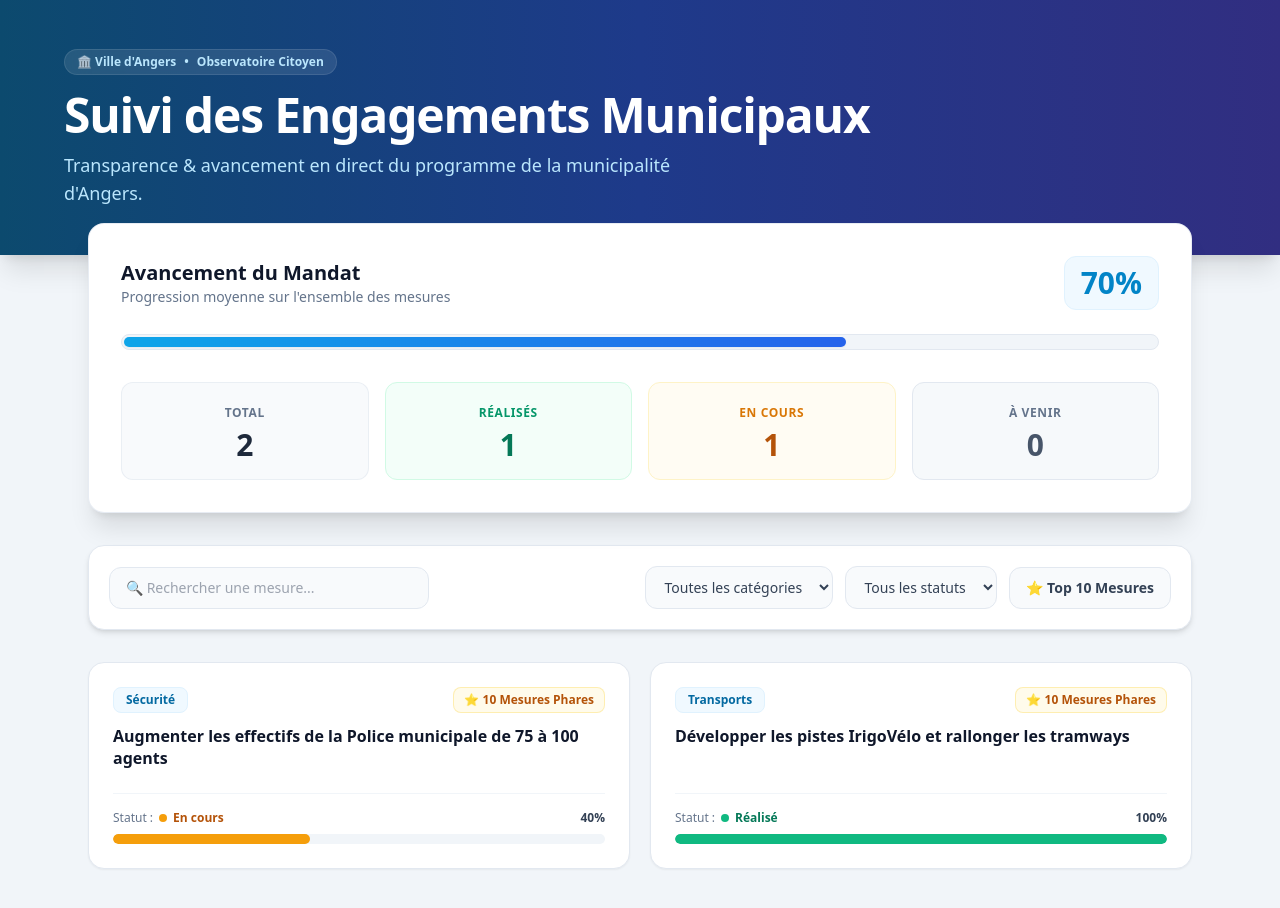
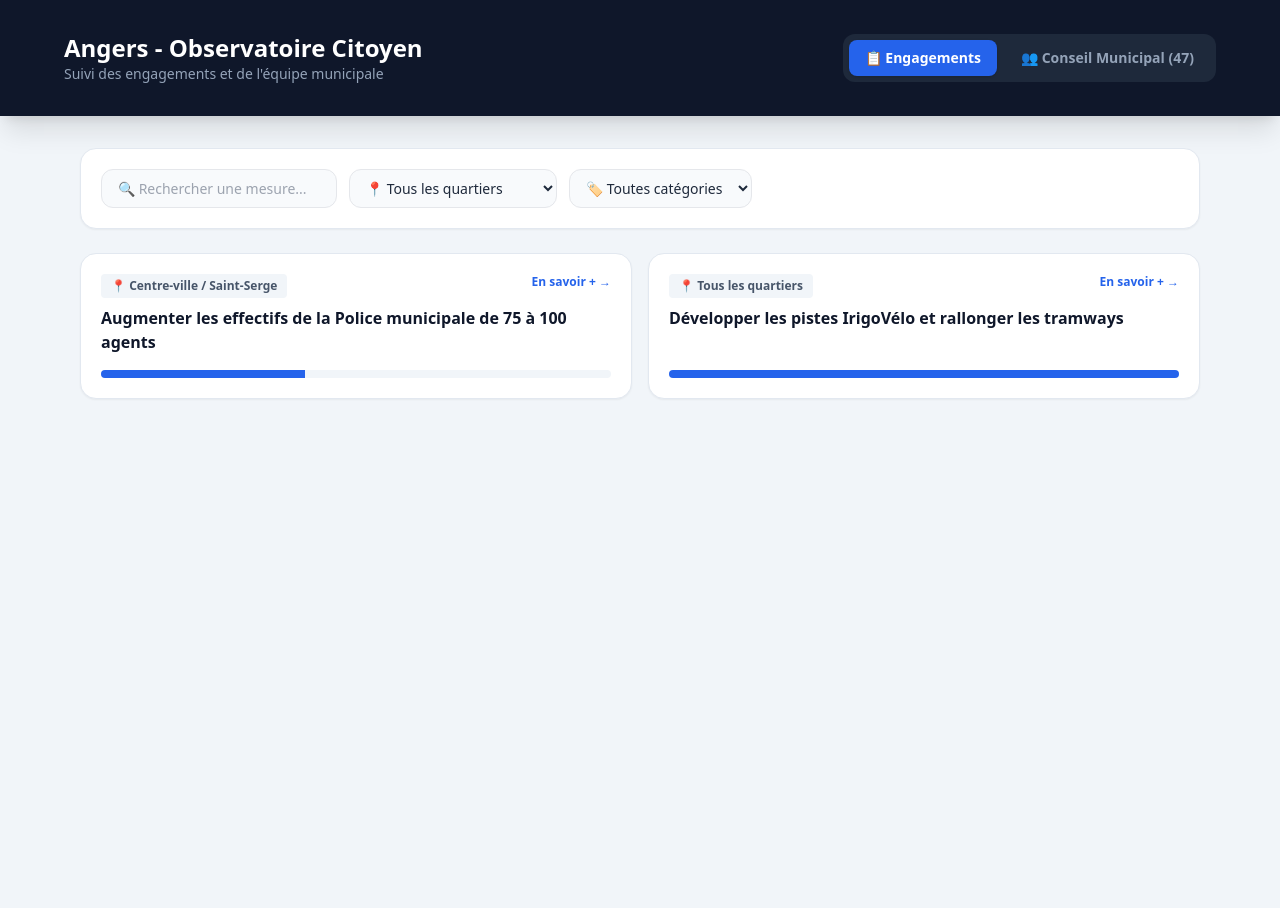
Before and after one commit to mairieflorian/angers-engagements, a Next.js app: page / in a window 1280 px wide. Shown: the top 908 px of the page. After the commit the page ends 800 px from the top, so only its background shows below. Built offline with nearby package versions, Linux system fonts and the light colour scheme.

Commit message:
Enhance filtering for commitments and elected officials
Added filtering for elected officials and updated commitment filtering logic.

```diff
--- a/app/page.js
+++ b/app/page.js
@@ -2,23 +2,22 @@
 
 import React, { useState, useMemo } from 'react';
 import commitmentsData from '../data/commitments.json';
+import electedData from '../data/elected.json';
 
 export default function App() {
+  const [activeTab, setActiveTab] = useState('commitments');
   const [filterCategory, setFilterCategory] = useState('ALL');
+  const [filterDistrict, setFilterDistrict] = useState('ALL');
   const [filterStatus, setFilterStatus] = useState('ALL');
   const [onlyTop10, setOnlyTop10] = useState(false);
   const [searchTerm, setSearchTerm] = useState('');
+  const [selectedItem, setSelectedItem] = useState(null);
 
-  // Statistiques
-  const stats = useMemo(() => {
-    const total = commitmentsData.length;
-    const fait = commitmentsData.filter(c => c.status === 'FAIT').length;
-    const enCours = commitmentsData.filter(c => c.status === 'EN_COURS').length;
-    const aFaire = commitmentsData.filter(c => c.status === 'A_FAIRE').length;
-    const globalProgress = Math.round(
-      commitmentsData.reduce((acc, c) => acc + (c.progress || 0), 0) / (total || 1)
-    );
-    return { total, fait, enCours, aFaire, globalProgress };
+  // Filtre supplémentaire pour les élus
+  const [roleFilter, setRoleFilter] = useState('ALL');
+
+  const districts = useMemo(() => {
+    return ['ALL', ...new Set(commitmentsData.map(c => c.district || 'Tous les quartiers'))];
   }, []);
 
   const categories = useMemo(() => {
@@ -28,183 +27,256 @@ export default function App() {
   const filteredCommitments = useMemo(() => {
     return commitmentsData.filter(item => {
       const matchCat = filterCategory === 'ALL' || item.category === filterCategory;
+      const matchDist = filterDistrict === 'ALL' || (item.district || 'Tous les quartiers') === filterDistrict;
       const matchStatus = filterStatus === 'ALL' || item.status === filterStatus;
       const matchTop10 = !onlyTop10 || item.isTop10;
       const matchSearch = item.title.toLowerCase().includes(searchTerm.toLowerCase());
-      return matchCat && matchStatus && matchTop10 && matchSearch;
+      return matchCat && matchDist && matchStatus && matchTop10 && matchSearch;
     });
-  }, [filterCategory, filterStatus, onlyTop10, searchTerm]);
+  }, [filterCategory, filterDistrict, filterStatus, onlyTop10, searchTerm]);
+
+  // Formateur dynamique des adresses mail
+  const generateEmail = (firstName, lastName) => {
+    const cleanStr = (str) =>
+      str
+        .toLowerCase()
+        .normalize("NFD")
+        .replace(/[\u0300-\u036f]/g, "") // Supprime les accents
+        .replace(/\s+/g, "-");          // Remplace les espaces par des tirets
+
+    return `${cleanStr(firstName)}.${cleanStr(lastName)}@ville.angers.fr`;
+  };
+
+  const filteredElected = useMemo(() => {
+    return electedData.filter(e => {
+      const matchRole = roleFilter === 'ALL' || e.role === roleFilter;
+      const matchSearch = e.name.toLowerCase().includes(searchTerm.toLowerCase()) ||
+                          e.delegation.toLowerCase().includes(searchTerm.toLowerCase());
+      return matchRole && matchSearch;
+    });
+  }, [roleFilter, searchTerm]);
 
   return (
     <div className="min-h-screen bg-slate-100 text-slate-800 pb-16">
-      {/* En-tête / Hero Section */}
-      <header className="bg-gradient-to-r from-sky-900 via-blue-900 to-indigo-900 text-white py-12 px-6 shadow-xl relative overflow-hidden">
-        <div className="max-w-6xl mx-auto relative z-10">
-          <div className="inline-flex items-center gap-2 px-3 py-1 bg-white/10 backdrop-blur-md rounded-full text-xs font-semibold text-sky-200 mb-4 border border-white/10">
-            <span>🏛️ Ville d'Angers</span>
-            <span>•</span>
-            <span>Observatoire Citoyen</span>
+      {/* En-tête / Navigation */}
+      <header className="bg-slate-900 text-white py-8 px-6 shadow-xl">
+        <div className="max-w-6xl mx-auto flex flex-col md:flex-row justify-between items-center gap-4">
+          <div>
+            <h1 className="text-2xl font-bold">Angers - Observatoire Citoyen</h1>
+            <p className="text-slate-400 text-sm">Suivi des engagements et de l'équipe municipale</p>
           </div>
-          <h1 className="text-3xl md:text-5xl font-extrabold tracking-tight">
-            Suivi des Engagements Municipaux
-          </h1>
-          <p className="text-sky-200 mt-3 text-base md:text-lg max-w-2xl leading-relaxed">
-            Transparence & avancement en direct du programme de la municipalité d'Angers.
-          </p>
+          <nav className="flex gap-2 bg-slate-800 p-1.5 rounded-xl">
+            <button
+              onClick={() => setActiveTab('commitments')}
+              className={`px-4 py-2 rounded-lg text-sm font-semibold transition-all ${
+                activeTab === 'commitments' ? 'bg-blue-600 text-white shadow' : 'text-slate-400 hover:text-white'
+              }`}
+            >
+              📋 Engagements
+            </button>
+            <button
+              onClick={() => setActiveTab('team')}
+              className={`px-4 py-2 rounded-lg text-sm font-semibold transition-all ${
+                activeTab === 'team' ? 'bg-blue-600 text-white shadow' : 'text-slate-400 hover:text-white'
+              }`}
+            >
+              👥 Conseil Municipal ({electedData.length})
+            </button>
+          </nav>
         </div>
       </header>
 
-      <main className="max-w-6xl mx-auto px-4 sm:px-6 -mt-8 space-y-8 relative z-20">
-
-        {/* Tableau de bord / Statistiques */}
-        <section className="bg-white rounded-2xl shadow-xl p-6 md:p-8 border border-slate-200/80 backdrop-blur-lg">
-          <div className="flex flex-col md:flex-row md:items-center justify-between gap-4 mb-6">
-            <div>
-              <h2 className="text-xl font-bold text-slate-900">Avancement du Mandat</h2>
-              <p className="text-sm text-slate-500">Progression moyenne sur l'ensemble des mesures</p>
-            </div>
-            <div className="text-3xl font-black text-sky-600 bg-sky-50 px-4 py-2 rounded-xl border border-sky-100 self-start md:self-auto">
-              {stats.globalProgress}%
-            </div>
-          </div>
-
-          {/* Barre de progression globale */}
-          <div className="w-full bg-slate-100 rounded-full h-4 overflow-hidden mb-8 p-0.5 border border-slate-200">
-            <div
-              className="bg-gradient-to-r from-sky-500 to-blue-600 h-full rounded-full transition-all duration-700 shadow-sm"
-              style={{ width: `${stats.globalProgress}%` }}
-            ></div>
-          </div>
-
-          {/* Grid de métriques */}
-          <div className="grid grid-cols-2 md:grid-cols-4 gap-4">
-            <div className="bg-slate-50 p-4 rounded-xl border border-slate-200/60 text-center">
-              <span className="text-xs font-bold uppercase tracking-wider text-slate-500">Total</span>
-              <p className="text-2xl md:text-3xl font-black text-slate-800 mt-1">{stats.total}</p>
-            </div>
-            <div className="bg-emerald-50/60 p-4 rounded-xl border border-emerald-100 text-center">
-              <span className="text-xs font-bold uppercase tracking-wider text-emerald-600">Réalisés</span>
-              <p className="text-2xl md:text-3xl font-black text-emerald-700 mt-1">{stats.fait}</p>
-            </div>
-            <div className="bg-amber-50/60 p-4 rounded-xl border border-amber-100 text-center">
-              <span className="text-xs font-bold uppercase tracking-wider text-amber-600">En cours</span>
-              <p className="text-2xl md:text-3xl font-black text-amber-700 mt-1">{stats.enCours}</p>
-            </div>
-            <div className="bg-slate-100/60 p-4 rounded-xl border border-slate-200 text-center">
-              <span className="text-xs font-bold uppercase tracking-wider text-slate-500">À venir</span>
-              <p className="text-2xl md:text-3xl font-black text-slate-600 mt-1">{stats.aFaire}</p>
-            </div>
-          </div>
-        </section>
-
-        {/* Barre de Filtres & Recherche */}
-        <section className="bg-white rounded-2xl shadow-md p-5 border border-slate-200 flex flex-col md:flex-row gap-4 justify-between items-center">
-          {/* Recherche */}
-          <div className="relative w-full md:w-80">
+      <main className="max-w-6xl mx-auto px-4 py-8">
+        {activeTab === 'commitments' ? (
+          <>
+            {/* Filtres Engagements */}
+            <section className="bg-white p-5 rounded-2xl shadow-sm border border-slate-200 mb-6 flex flex-wrap gap-3">
               <input
                 type="text"
                 placeholder="🔍 Rechercher une mesure..."
-              className="w-full pl-4 pr-4 py-2.5 bg-slate-50 border border-slate-200 rounded-xl text-sm focus:bg-white focus:ring-2 focus:ring-sky-500 focus:border-transparent outline-none transition-all"
+                className="px-4 py-2 bg-slate-50 border rounded-xl text-sm outline-none focus:ring-2 focus:ring-blue-500"
                 value={searchTerm}
                 onChange={(e) => setSearchTerm(e.target.value)}
               />
-          </div>
-
-          {/* Filtres */}
-          <div className="flex flex-wrap items-center gap-3 w-full md:w-auto">
               <select
-              className="px-3.5 py-2.5 bg-slate-50 border border-slate-200 rounded-xl text-sm font-medium text-slate-700 focus:ring-2 focus:ring-sky-500 outline-none cursor-pointer"
+                className="px-3 py-2 bg-slate-50 border rounded-xl text-sm"
+                value={filterDistrict}
+                onChange={(e) => setFilterDistrict(e.target.value)}
+              >
+                <option value="ALL">📍 Tous les quartiers</option>
+                {districts.filter(d => d !== 'ALL').map(d => (
+                  <option key={d} value={d}>{d}</option>
+                ))}
+              </select>
+              <select
+                className="px-3 py-2 bg-slate-50 border rounded-xl text-sm"
                 value={filterCategory}
                 onChange={(e) => setFilterCategory(e.target.value)}
               >
-              {categories.map(cat => (
-                <option key={cat} value={cat}>
-                  {cat === 'ALL' ? 'Toutes les catégories' : cat}
-                </option>
+                <option value="ALL">🏷️ Toutes catégories</option>
+                {categories.filter(c => c !== 'ALL').map(c => (
+                  <option key={c} value={c}>{c}</option>
                 ))}
               </select>
+            </section>
 
-            <select
-              className="px-3.5 py-2.5 bg-slate-50 border border-slate-200 rounded-xl text-sm font-medium text-slate-700 focus:ring-2 focus:ring-sky-500 outline-none cursor-pointer"
-              value={filterStatus}
-              onChange={(e) => setFilterStatus(e.target.value)}
+            {/* Cartes Engagements */}
+            <section className="grid grid-cols-1 md:grid-cols-2 gap-4">
+              {filteredCommitments.map((item) => (
+                <div
+                  key={item.id}
+                  onClick={() => setSelectedItem(item)}
+                  className="bg-white p-5 rounded-2xl border border-slate-200 shadow-sm hover:shadow-md transition-all cursor-pointer flex flex-col justify-between"
                 >
-              <option value="ALL">Tous les statuts</option>
-              <option value="FAIT">Réalisés</option>
-              <option value="EN_COURS">En cours</option>
-              <option value="A_FAIRE">À venir</option>
-            </select>
+                  <div>
+                    <div className="flex justify-between items-start gap-2 mb-2">
+                      <span className="text-xs font-semibold px-2.5 py-1 bg-slate-100 rounded text-slate-600">
+                        📍 {item.district || 'Tous les quartiers'}
+                      </span>
+                      <span className="text-xs font-bold text-blue-600">En savoir + →</span>
+                    </div>
+                    <h3 className="font-bold text-slate-900 mb-4">{item.title}</h3>
+                  </div>
+                  <div className="w-full bg-slate-100 h-2 rounded-full overflow-hidden">
+                    <div className="bg-blue-600 h-full" style={{ width: `${item.progress}%` }}></div>
+                  </div>
+                </div>
+              ))}
+            </section>
+          </>
+        ) : (
+          /* Onglet Trombinoscope */
+          <>
+            <section className="bg-white p-5 rounded-2xl shadow-sm border border-slate-200 mb-6 flex flex-wrap gap-3 items-center justify-between">
+              <input
+                type="text"
+                placeholder="🔍 Rechercher un élu, une fonction..."
+                className="px-4 py-2 bg-slate-50 border rounded-xl text-sm outline-none focus:ring-2 focus:ring-blue-500 w-full sm:w-80"
+                value={searchTerm}
+                onChange={(e) => setSearchTerm(e.target.value)}
+              />
 
+              <div className="flex gap-2">
                 <button
-              onClick={() => setOnlyTop10(!onlyTop10)}
-              className={`px-4 py-2.5 rounded-xl text-sm font-bold transition-all border ${
-                onlyTop10
-                  ? 'bg-amber-500 text-white border-amber-600 shadow-md shadow-amber-200'
-                  : 'bg-slate-50 text-slate-700 border-slate-200 hover:bg-slate-100'
+                  onClick={() => setRoleFilter('ALL')}
+                  className={`px-3 py-1.5 rounded-lg text-xs font-semibold transition-all ${
+                    roleFilter === 'ALL' ? 'bg-blue-600 text-white' : 'bg-slate-100 text-slate-600'
                   }`}
                 >
-              ⭐ Top 10 Mesures
+                  Tous ({electedData.length})
+                </button>
+                <button
+                  onClick={() => setRoleFilter('Adjoint au maire')}
+                  className={`px-3 py-1.5 rounded-lg text-xs font-semibold transition-all ${
+                    roleFilter === 'Adjoint au maire' || roleFilter === 'Adjointe au maire' ? 'bg-blue-600 text-white' : 'bg-slate-100 text-slate-600'
+                  }`}
+                >
+                  Adjoints
+                </button>
+                <button
+                  onClick={() => setRoleFilter('Conseiller municipal')}
+                  className={`px-3 py-1.5 rounded-lg text-xs font-semibold transition-all ${
+                    roleFilter === 'Conseiller municipal' || roleFilter === 'Conseillère municipale' ? 'bg-blue-600 text-white' : 'bg-slate-100 text-slate-600'
+                  }`}
+                >
+                  Conseillers
                 </button>
               </div>
             </section>
 
-        {/* Liste des cartes d'engagements */}
-        <section className="grid grid-cols-1 md:grid-cols-2 gap-5">
-          {filteredCommitments.map((item) => (
+            <section className="grid grid-cols-1 sm:grid-cols-2 md:grid-cols-3 lg:grid-cols-4 gap-5">
+              {filteredElected.map((elus) => {
+                const email = generateEmail(elus.firstName, elus.lastName);
+
+                return (
                   <div
-              key={item.id}
-              className="bg-white rounded-2xl p-6 border border-slate-200 shadow-sm card-hover flex flex-col justify-between"
+                    key={elus.id}
+                    className="bg-white rounded-2xl p-5 border border-slate-200 shadow-sm hover:shadow-md transition-all text-center flex flex-col justify-between items-center"
                   >
-              <div>
-                <div className="flex flex-wrap justify-between items-start gap-2 mb-3">
-                  <span className="text-xs font-bold px-3 py-1 bg-sky-50 text-sky-700 rounded-lg border border-sky-100">
-                    {item.category}
-                  </span>
-                  {item.isTop10 && (
-                    <span className="text-xs font-bold px-2.5 py-1 bg-amber-50 text-amber-700 rounded-lg border border-amber-200/60 flex items-center gap-1">
-                      ⭐ 10 Mesures Phares
-                    </span>
-                  )}
-                </div>
-                <h3 className="text-base font-bold text-slate-900 leading-snug mb-4">
-                  {item.title}
-                </h3>
+                    <div className="flex flex-col items-center w-full">
+                      <div className="w-24 h-28 mb-3 rounded-xl overflow-hidden bg-slate-100 border border-slate-200 shadow-inner flex items-center justify-center">
+                        <img
+                          src={elus.photo}
+                          alt={elus.name}
+                          className="w-full h-full object-cover"
+                          onError={(e) => {
+                            e.target.style.display = 'none';
+                            e.target.parentElement.classList.add('flex', 'items-center', 'justify-center', 'bg-blue-100', 'text-blue-800', 'font-bold');
+                            e.target.parentElement.innerText = `${elus.firstName[0]}${elus.lastName[0]}`;
+                          }}
+                        />
                       </div>
 
-              <div className="pt-4 border-t border-slate-100 mt-2">
-                <div className="flex justify-between items-center text-xs text-slate-500 mb-2 font-medium">
-                  <span className="flex items-center gap-1.5">
-                    Statut :
-                    <span className={`inline-block w-2 h-2 rounded-full ${
-                      item.status === 'FAIT' ? 'bg-emerald-500' :
-                      item.status === 'EN_COURS' ? 'bg-amber-500' : 'bg-slate-300'
-                    }`}></span>
-                    <strong className={
-                      item.status === 'FAIT' ? 'text-emerald-700 font-bold' :
-                      item.status === 'EN_COURS' ? 'text-amber-700 font-bold' : 'text-slate-500 font-bold'
-                    }>
-                      {item.status === 'FAIT' ? 'Réalisé' : item.status === 'EN_COURS' ? 'En cours' : 'À venir'}
-                    </strong>
+                      <a
+                        href={`mailto:${email}`}
+                        title={`Envoyer un email à ${elus.name}`}
+                        className="font-bold text-base text-slate-900 hover:text-blue-600 hover:underline transition-colors"
+                      >
+                        {elus.name}
+                      </a>
+
+                      <span className="text-[11px] font-bold text-blue-600 bg-blue-50 px-2 py-0.5 rounded my-1.5">
+                        {elus.role}
                       </span>
-                  <span className="font-semibold text-slate-700">{item.progress || 0}%</span>
+
+                      <p className="text-xs text-slate-500 leading-relaxed mb-4">
+                        {elus.delegation}
+                      </p>
                     </div>
 
-                {/* Barre de progression individuelle */}
-                <div className="w-full bg-slate-100 rounded-full h-2.5 overflow-hidden">
-                  <div
-                    className={`h-full rounded-full transition-all duration-500 ${
-                      item.status === 'FAIT' ? 'bg-emerald-500' :
-                      item.status === 'EN_COURS' ? 'bg-amber-500' : 'bg-slate-300'
-                    }`}
-                    style={{ width: `${item.progress || 0}%` }}
-                  ></div>
+                    <a
+                      href={`mailto:${email}`}
+                      className="w-full py-2 px-3 bg-slate-50 hover:bg-blue-50 text-blue-700 border border-slate-200 hover:border-blue-200 rounded-xl text-xs font-semibold flex items-center justify-center gap-1.5 transition-all"
+                    >
+                      ✉️ {email}
+                    </a>
+                  </div>
+                );
+              })}
+            </section>
+          </>
+        )}
+      </main>
+
+      {/* Modal Détails */}
+      {selectedItem && (
+        <div className="fixed inset-0 bg-slate-900/50 backdrop-blur-sm flex items-center justify-center p-4 z-50">
+          <div className="bg-white rounded-2xl max-w-lg w-full p-6 shadow-2xl relative">
+            <button
+              onClick={() => setSelectedItem(null)}
+              className="absolute top-4 right-4 text-slate-400 hover:text-slate-700 text-xl font-bold"
+            >
+              ✕
+            </button>
+            <span className="text-xs font-bold px-2.5 py-1 bg-blue-50 text-blue-600 rounded">
+              {selectedItem.category} • {selectedItem.district || 'Tous les quartiers'}
+            </span>
+            <h2 className="text-xl font-bold text-slate-900 mt-2 mb-4">{selectedItem.title}</h2>
+
+            <div className="space-y-4">
+              <div>
+                <h4 className="text-xs font-bold uppercase text-slate-400">Description</h4>
+                <p className="text-sm text-slate-700 mt-1">
+                  {selectedItem.details?.description || "Aucun détail complémentaire renseigné."}
+                </p>
+              </div>
+
+              {selectedItem.details?.updates && (
+                <div>
+                  <h4 className="text-xs font-bold uppercase text-slate-400 mb-2">Historique des actions</h4>
+                  <ul className="space-y-2">
+                    {selectedItem.details.updates.map((update, idx) => (
+                      <li key={idx} className="text-xs bg-slate-50 p-2.5 rounded-lg border text-slate-600">
+                        {update}
+                      </li>
+                    ))}
+                  </ul>
+                </div>
+              )}
             </div>
           </div>
         </div>
-          ))}
-        </section>
-
-      </main>
+      )}
     </div>
   );
 }
```
Lines whose indentation alone changed are shown as unchanged.
